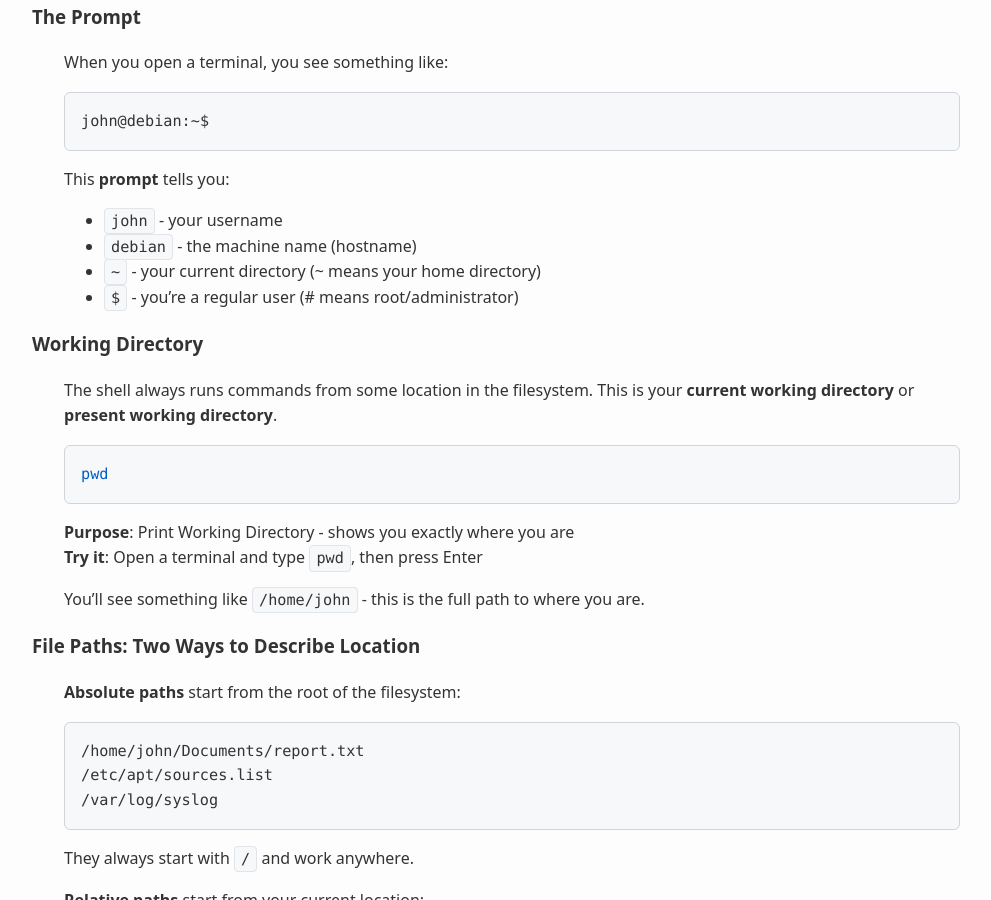
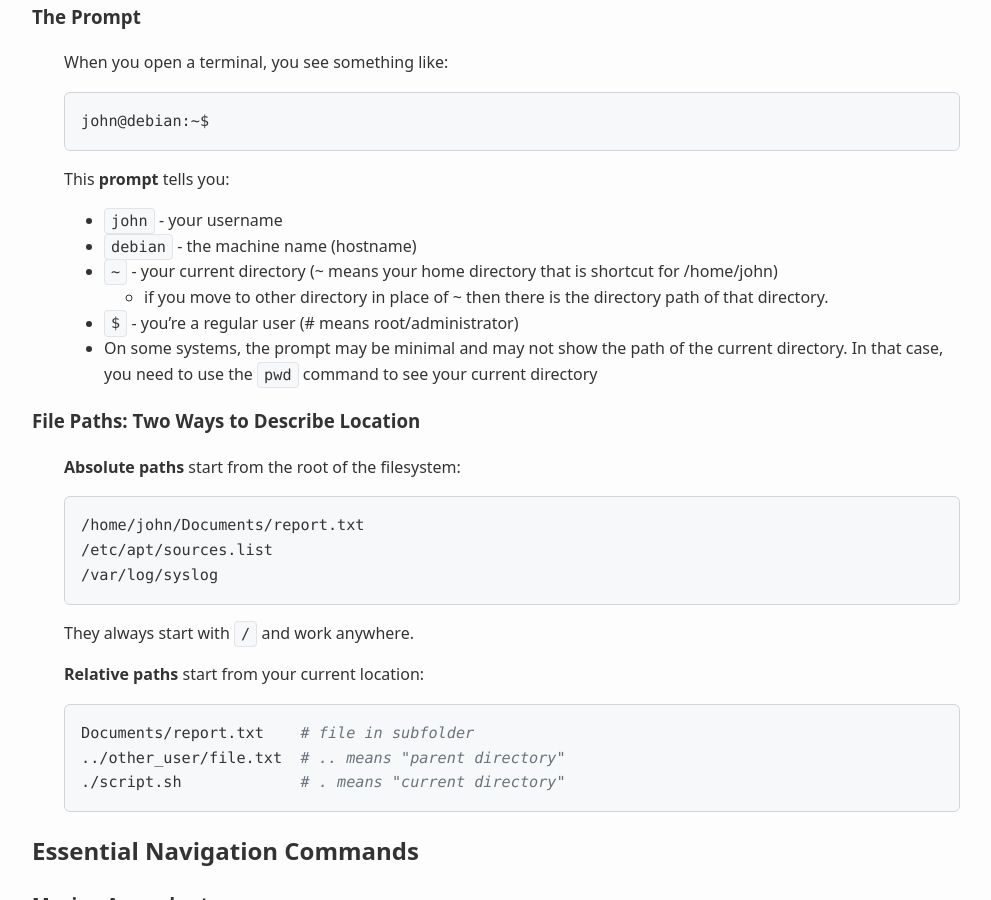
Before and after one commit to averkoc/lxprivate, a Jekyll site: the page built from docs/drafts/shellc.md, in a window 1280 px wide and 900 px high, scrolled down 549 px. Shown: the whole window, without its empty margins (128-1119 px from the left). Built offline with Jekyll 4.4.1, drawn with Linux system fonts in a browser that asks for light colours.

Commit message:
Update shellc.md

````diff
--- a/docs/drafts/shellc.md
+++ b/docs/drafts/shellc.md
@@ -30,19 +30,12 @@ john@debian:~$
 This **prompt** tells you:
 - `john` - your username
 - `debian` - the machine name (hostname)
-- `~` - your current directory (~ means your home directory)
+- `~` - your current directory (~ means your home directory that is shortcut for /home/john)
+  - if you move to other directory in place of ~ then there is the directory path of that directory.
 - `$` - you're a regular user (# means root/administrator)
+-
+On some systems, the prompt may be minimal and may not show the path of the current directory. In that case, you need to use the `pwd` command to see your current directory
 
-### Working Directory
-The shell always runs commands from some location in the filesystem. This is your **current working directory** or **present working directory**.
-
-```bash
-pwd
-```
-**Purpose**: Print Working Directory - shows you exactly where you are
-**Try it**: Open a terminal and type `pwd`, then press Enter
-
-You'll see something like `/home/john` - this is the full path to where you are.
 
 ### File Paths: Two Ways to Describe Location
 
````
